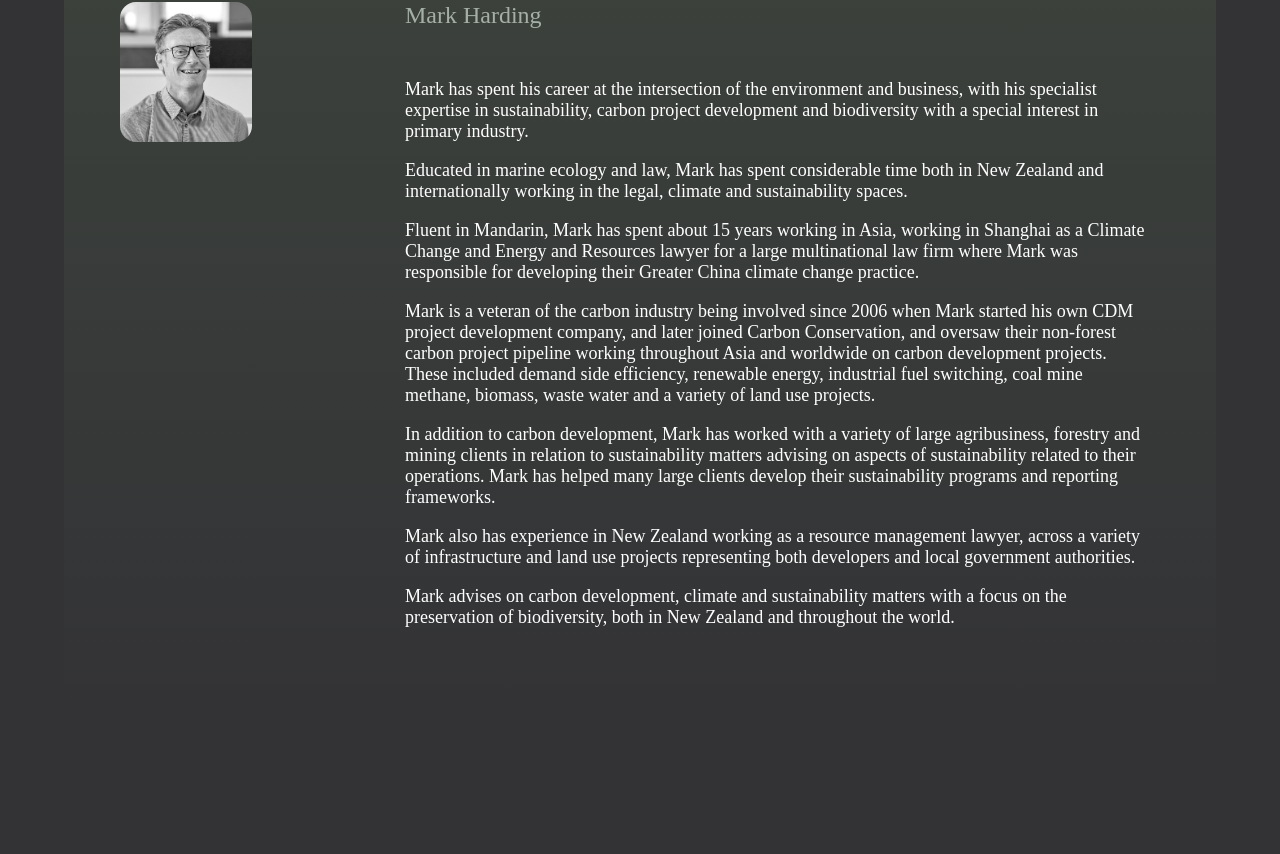
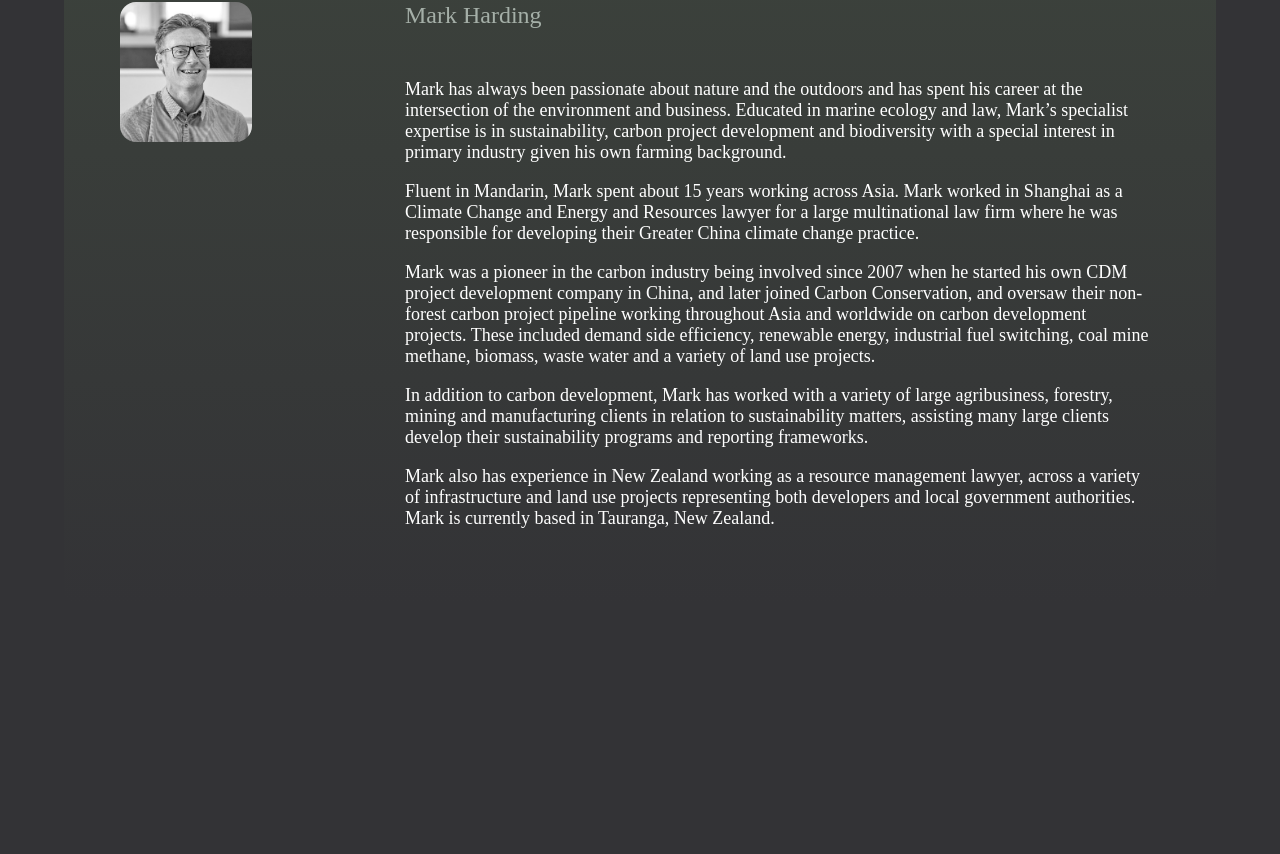
Before and after one commit to perlin-network/perl-bio-website, a React (Create React App) app: page /who in a window 1280 px wide. Shown: the part 2132-2986 px from the top of the page. Built offline with nearby package versions, Linux system fonts and the light colour scheme; a web font is replaced by a local one.

Commit message:
Update bio

```diff
--- a/src/components/About.js
+++ b/src/components/About.js
@@ -39,19 +39,15 @@ function About() {
         },
         {
             title:"Mark Harding",
-            content:`Mark has spent his career at the intersection of the environment and business, with his specialist expertise in sustainability, carbon project development and biodiversity with a special interest in primary industry.
+            content:`Mark has always been passionate about nature and the outdoors and has spent his career at the intersection of the environment and business. Educated in marine ecology and law, Mark’s specialist expertise is in sustainability, carbon project development and biodiversity with a special interest in primary industry given his own farming background.
 
-            Educated in marine ecology and law, Mark has spent considerable time both in New Zealand and internationally working in the legal, climate and sustainability spaces.
+            Fluent in Mandarin, Mark spent about 15 years working across Asia. Mark worked in Shanghai as a Climate Change and Energy and Resources lawyer for a large multinational law firm where he was responsible for developing their Greater China climate change practice.
 
-            Fluent in Mandarin, Mark has spent about 15 years working in Asia, working in Shanghai as a Climate Change and Energy and Resources lawyer for a large multinational law firm where Mark was responsible for developing their Greater China climate change practice.
+            Mark was a pioneer in the carbon industry being involved since 2007 when he started his own CDM project development company in China, and later joined Carbon Conservation, and oversaw their non-forest carbon project pipeline working throughout Asia and worldwide on carbon development projects. These included demand side efficiency, renewable energy, industrial fuel switching, coal mine methane, biomass, waste water and a variety of land use projects.
 
-            Mark is a veteran of the carbon industry being involved since 2006 when Mark started his own CDM project development company, and later joined Carbon Conservation, and oversaw their non-forest carbon project pipeline working throughout Asia and worldwide on carbon development projects. These included demand side efficiency, renewable energy, industrial fuel switching, coal mine methane, biomass, waste water and a variety of land use projects.
+            In addition to carbon development, Mark has worked with a variety of large agribusiness, forestry, mining and manufacturing clients in relation to sustainability matters, assisting many large clients develop their sustainability programs and reporting frameworks.
 
-            In addition to carbon development, Mark has worked with a variety of large agribusiness, forestry and mining clients in relation to sustainability matters advising on aspects of sustainability related to their operations. Mark has helped many large clients develop their sustainability programs and reporting frameworks.
-
-            Mark also has experience in New Zealand working as a resource management lawyer, across a variety of infrastructure and land use projects representing both developers and local government authorities.
-
-            Mark advises on carbon development, climate and sustainability matters with a focus on the preservation of biodiversity, both in New Zealand and throughout the world.
+            Mark also has experience in New Zealand working as a resource management lawyer, across a variety of infrastructure and land use projects representing both developers and local government authorities. Mark is currently based in Tauranga, New Zealand.
             `,
             email:"test@example.com",
             portrait:markPng
--- a/src/components/Splash.js
+++ b/src/components/Splash.js
@@ -16,7 +16,7 @@ function Splash() {
                 <Grid item justify='flex-start'>
                     <Grid container direction='column' >
                         <Grid item>
-                            <div className='splash-header' style={{...titleTextStyle, fontSize:'52px',  maxWidth:'600px'}}>
+                            <div className='splash-header' style={{...titleTextStyle, fontSize:'42px',  maxWidth:'600px'}}>
                                 Build a sustainable future
                             </div>
                         </Grid>
@@ -35,7 +35,7 @@ function Splash() {
                     </Grid>
                 </Grid>
                 <Grid item justify='flex-end' >
-                    <img src={TreeSvg} alt='' style={{maxWidth:'100%', minWidth:'100%', maxHeight:"720px", marginTop:window.innerWidth < 768 ?'0px':'-125px' }}/>
+                    <img src={TreeSvg} alt='' style={{maxWidth:'100%', minWidth:'100%', maxHeight:"620px", marginTop:window.innerWidth < 768 ?'0px':'-125px' }}/>
                 </Grid>
             </Grid>
             </div>
```
